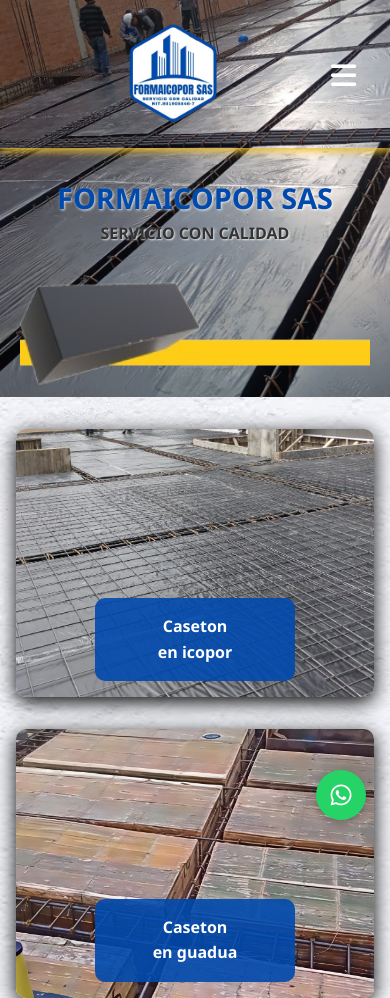
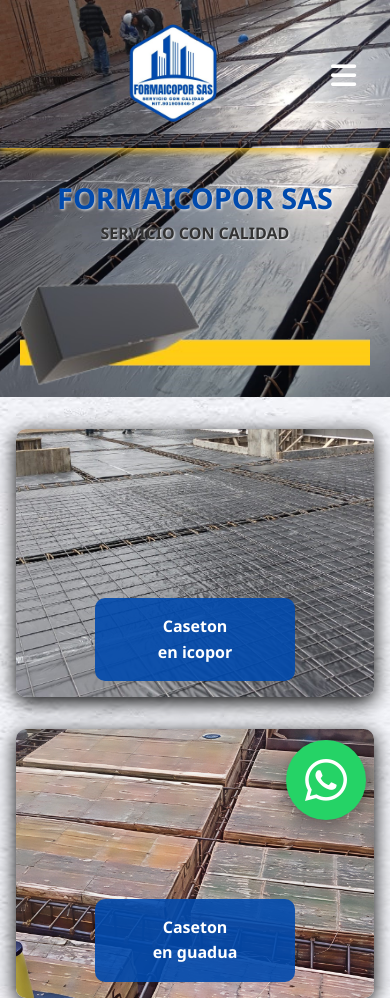
Before and after one commit to angelp113114/Formaicopor, a plain HTML site: page index.html in a window 390 px wide. Shown: the top 998 px of the page. Drawn offline with Linux system fonts and the light colour scheme.

Commit message:
Whatsapp mas grande

```diff
--- a/style.css
+++ b/style.css
@@ -591,6 +591,8 @@ footer {
 
 /* ESTILOS ESPECÍFICOS PARA ELEMENTOS PEQUEÑOS */
 @media (max-width: 400px) {
+
+
     .products {
         grid-template-columns: 1fr;
     }
@@ -606,6 +608,16 @@ footer {
 }
 
 @media (max-width: 768px) {
+
+      .btn-wasa {
+        width: 80px; /* Más grande en móviles */
+        height: 80px; /* Más grande en móviles */
+        bottom: 2rem; /* Un poco más alto */
+        right: 2rem; /* Un poco más alejado del borde */
+        font-size: 3rem; /* Ícono más grande */
+        box-shadow: 0 6px 15px rgba(0, 0, 0, 0.4); /* Sombra más pronunciada */
+    }
+}
 
 
     .menu-toggle {
@@ -702,7 +714,7 @@ footer {
     .titutloF {
         padding-top: 15%;
     }
-}
+
     .top-bar {
         flex-direction: column;
         align-items: center;
@@ -732,6 +744,15 @@ footer {
 
 /* Media Query para móviles pequeños */
 @media (max-width: 480px) {
+
+        .btn-wasa {
+        width: 80px; /* Un poco más pequeño que en tablets */
+        height: 80px;
+        bottom: 1.5rem;
+        right: 1.5rem;
+        font-size: 3rem;
+    }
+}
     .ventajas-grid,
     .contacto-grid,
     .mision-vision-container {
@@ -758,7 +779,7 @@ footer {
         font-size: 0.9rem;
         padding: 0.5rem;
     }
-}
+
 
 
 
--- a/style2.css
+++ b/style2.css
@@ -768,6 +768,14 @@ footer {
 }
 
 @media (max-width: 768px) {
+    .btn-wasa {
+        width: 80px; /* Más grande en móviles */
+        height: 80px; /* Más grande en móviles */
+        bottom: 2rem; /* Un poco más alto */
+        right: 2rem; /* Un poco más alejado del borde */
+        font-size: 3rem; /* Ícono más grande */
+        box-shadow: 0 6px 15px rgba(0, 0, 0, 0.4); /* Sombra más pronunciada */
+    }
     header{
         top: 0;
     }
@@ -864,6 +872,13 @@ footer {
 
 /* Media Query para móviles pequeños */
 @media (max-width: 480px) {
+     .btn-wasa {
+        width: 80px; /* Un poco más pequeño que en tablets */
+        height: 80px;
+        bottom: 1.5rem;
+        right: 1.5rem;
+        font-size: 3rem;
+    }
     .ventajas-grid,
     .contacto-grid,
     .mision-vision-container {
```
